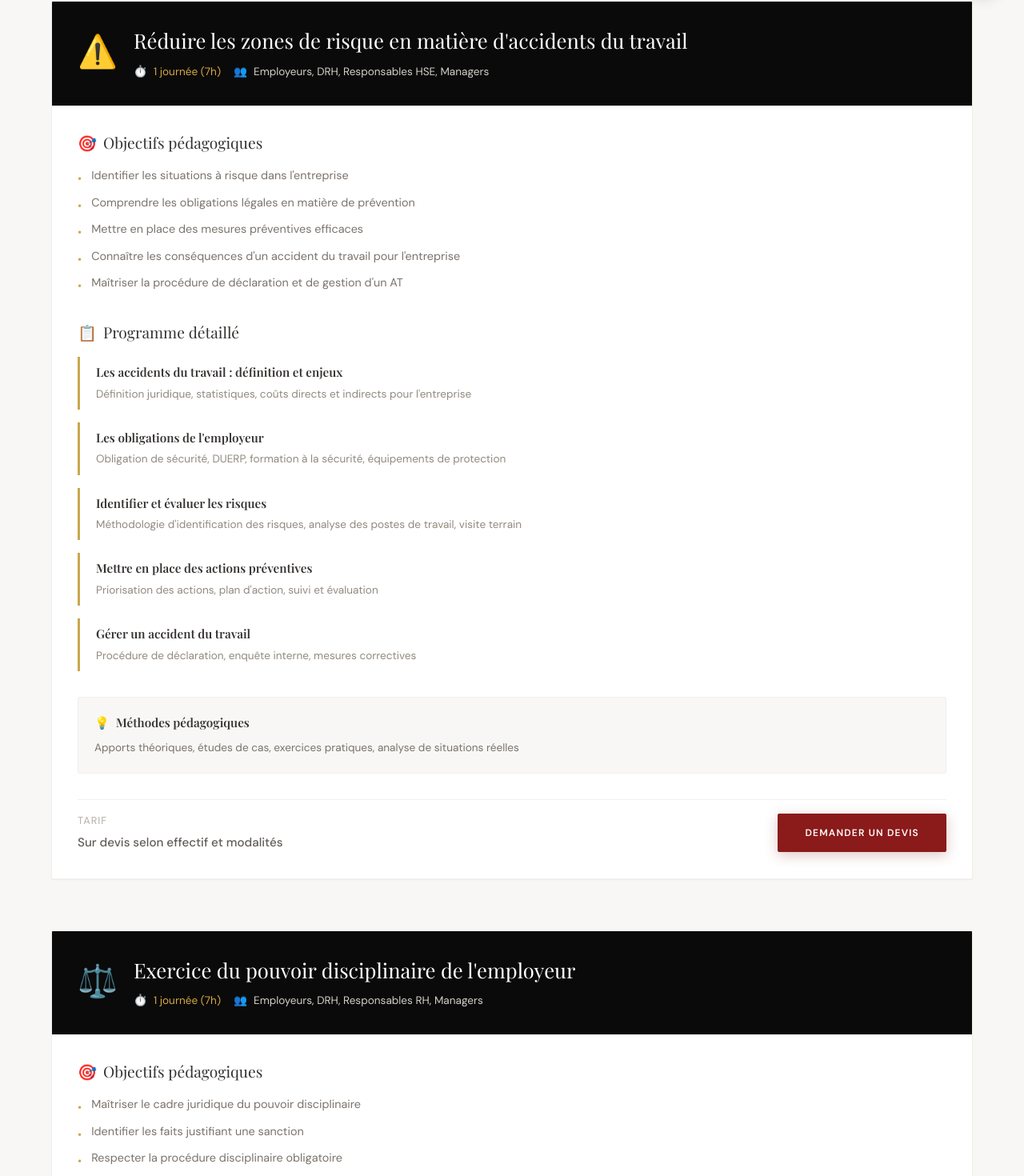
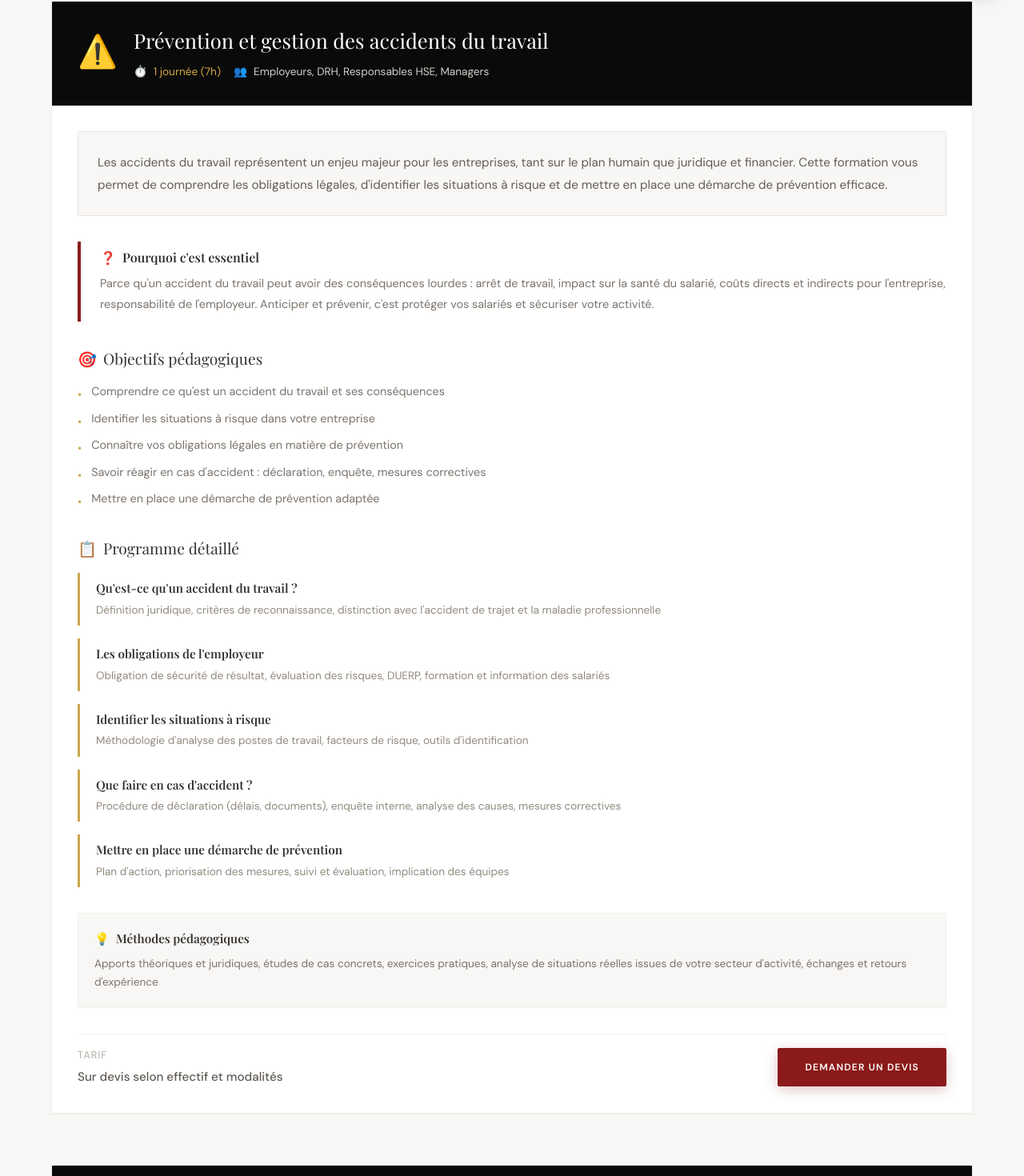
Before and after one commit to Shahil-AppDev/Loubna, a Next.js app: page /formations in a window 1280 px wide. Shown: the part 782-2252 px from the top of the page at 80% size. Built offline with nearby package versions, Linux system fonts and the light colour scheme.

Commit message:
feat(formations): refonte complète contenu selon PDF - ajout intro, pourquoi essentiel, objectifs et méthodes détaillées pour les 2 formations

```diff
--- a/src/app/formations/page.tsx
+++ b/src/app/formations/page.tsx
@@ -17,77 +17,81 @@ const FORMATIONS = [
   {
     id: "accidents-travail",
     icon: "⚠️",
-    title: "Réduire les zones de risque en matière d'accidents du travail",
+    title: "Prévention et gestion des accidents du travail",
     duration: "1 journée (7h)",
     public: "Employeurs, DRH, Responsables HSE, Managers",
+    intro: "Les accidents du travail représentent un enjeu majeur pour les entreprises, tant sur le plan humain que juridique et financier. Cette formation vous permet de comprendre les obligations légales, d'identifier les situations à risque et de mettre en place une démarche de prévention efficace.",
+    pourquoi: "Parce qu'un accident du travail peut avoir des conséquences lourdes : arrêt de travail, impact sur la santé du salarié, coûts directs et indirects pour l'entreprise, responsabilité de l'employeur. Anticiper et prévenir, c'est protéger vos salariés et sécuriser votre activité.",
     objectifs: [
-      "Identifier les situations à risque dans l'entreprise",
-      "Comprendre les obligations légales en matière de prévention",
-      "Mettre en place des mesures préventives efficaces",
-      "Connaître les conséquences d'un accident du travail pour l'entreprise",
-      "Maîtriser la procédure de déclaration et de gestion d'un AT"
+      "Comprendre ce qu'est un accident du travail et ses conséquences",
+      "Identifier les situations à risque dans votre entreprise",
+      "Connaître vos obligations légales en matière de prévention",
+      "Savoir réagir en cas d'accident : déclaration, enquête, mesures correctives",
+      "Mettre en place une démarche de prévention adaptée"
     ],
     programme: [
       {
-        titre: "Les accidents du travail : définition et enjeux",
-        contenu: "Définition juridique, statistiques, coûts directs et indirects pour l'entreprise"
+        titre: "Qu'est-ce qu'un accident du travail ?",
+        contenu: "Définition juridique, critères de reconnaissance, distinction avec l'accident de trajet et la maladie professionnelle"
       },
       {
         titre: "Les obligations de l'employeur",
-        contenu: "Obligation de sécurité, DUERP, formation à la sécurité, équipements de protection"
+        contenu: "Obligation de sécurité de résultat, évaluation des risques, DUERP, formation et information des salariés"
       },
       {
-        titre: "Identifier et évaluer les risques",
-        contenu: "Méthodologie d'identification des risques, analyse des postes de travail, visite terrain"
+        titre: "Identifier les situations à risque",
+        contenu: "Méthodologie d'analyse des postes de travail, facteurs de risque, outils d'identification"
       },
       {
-        titre: "Mettre en place des actions préventives",
-        contenu: "Priorisation des actions, plan d'action, suivi et évaluation"
+        titre: "Que faire en cas d'accident ?",
+        contenu: "Procédure de déclaration (délais, documents), enquête interne, analyse des causes, mesures correctives"
       },
       {
-        titre: "Gérer un accident du travail",
-        contenu: "Procédure de déclaration, enquête interne, mesures correctives"
+        titre: "Mettre en place une démarche de prévention",
+        contenu: "Plan d'action, priorisation des mesures, suivi et évaluation, implication des équipes"
       }
     ],
-    methodes: "Apports théoriques, études de cas, exercices pratiques, analyse de situations réelles",
+    methodes: "Apports théoriques et juridiques, études de cas concrets, exercices pratiques, analyse de situations réelles issues de votre secteur d'activité, échanges et retours d'expérience",
     tarif: "Sur devis selon effectif et modalités"
   },
   {
     id: "pouvoir-disciplinaire",
     icon: "⚖️",
-    title: "Exercice du pouvoir disciplinaire de l'employeur",
+    title: "Gestion des procédures disciplinaires",
     duration: "1 journée (7h)",
     public: "Employeurs, DRH, Responsables RH, Managers",
+    intro: "Gérer une procédure disciplinaire nécessite de maîtriser le cadre juridique, de respecter des étapes précises et de sécuriser chaque décision. Une erreur peut fragiliser la sanction et exposer l'entreprise à un contentieux. Cette formation vous donne les clés pour agir avec rigueur et sécurité.",
+    pourquoi: "Parce qu'une procédure mal menée peut être annulée, même si les faits reprochés sont avérés. Parce que chaque étape compte : qualification des faits, respect des délais, proportionnalité de la sanction. Sécuriser vos décisions, c'est éviter les erreurs et limiter les risques contentieux.",
     objectifs: [
       "Maîtriser le cadre juridique du pouvoir disciplinaire",
-      "Identifier les faits justifiant une sanction",
+      "Savoir qualifier les faits et choisir la sanction appropriée",
       "Respecter la procédure disciplinaire obligatoire",
-      "Choisir la sanction appropriée et proportionnée",
-      "Sécuriser juridiquement les décisions disciplinaires"
+      "Rédiger les documents (convocation, notification) de manière sécurisée",
+      "Anticiper les risques contentieux et sécuriser vos décisions"
     ],
     programme: [
       {
         titre: "Le cadre juridique du pouvoir disciplinaire",
-        contenu: "Définition, fondements légaux, règlement intérieur, échelle des sanctions"
+        contenu: "Définition de la faute, fondements légaux, règlement intérieur, échelle des sanctions, sanctions interdites"
       },
       {
-        titre: "Les faits justifiant une sanction",
-        contenu: "Faute professionnelle, manquement aux obligations, distinction faute/insuffisance professionnelle"
+        titre: "Qualifier les faits",
+        contenu: "Distinction faute / insuffisance professionnelle, gravité de la faute, éléments de preuve, prescription"
       },
       {
         titre: "La procédure disciplinaire obligatoire",
-        contenu: "Convocation à entretien préalable, délais, notification de la sanction, prescription"
+        contenu: "Convocation à entretien préalable (forme, délais, contenu), déroulement de l'entretien, notification de la sanction, délais à respecter"
       },
       {
-        titre: "Le choix de la sanction",
-        contenu: "Proportionnalité, non-discrimination, principe du non bis in idem, sanctions interdites"
+        titre: "Choisir la sanction",
+        contenu: "Proportionnalité, non-discrimination, principe du non bis in idem, gradation des sanctions"
       },
       {
-        titre: "Les risques juridiques et contentieux",
-        contenu: "Contestation de la sanction, annulation, dommages et intérêts, sécurisation des procédures"
+        titre: "Sécuriser la procédure et anticiper les risques",
+        contenu: "Erreurs fréquentes à éviter, contestation de la sanction, contentieux prud'homal, rédaction sécurisée des documents"
       }
     ],
-    methodes: "Apports juridiques, cas pratiques, rédaction de documents, jeux de rôle (entretien préalable)",
+    methodes: "Apports juridiques, cas pratiques et mises en situation, rédaction de documents (convocation, notification), jeux de rôle (simulation d'entretien préalable), analyse de jurisprudence récente",
     tarif: "Sur devis selon effectif et modalités"
   }
 ];
@@ -161,6 +165,24 @@ export default function FormationsPage() {
 
                 {/* Content */}
                 <div className="p-8 space-y-8">
+                  {/* Introduction */}
+                  <div className="bg-encre-50 border border-encre-200 rounded-sm p-6">
+                    <p className="text-[0.95rem] text-encre-700 leading-[1.85]">
+                      {formation.intro}
+                    </p>
+                  </div>
+
+                  {/* Pourquoi c'est essentiel */}
+                  <div className="border-l-[4px] border-l-rouge-800 pl-6 py-2">
+                    <h4 className="font-semibold text-[1rem] text-encre-800 mb-2 flex items-center gap-2">
+                      <span>❓</span>
+                      Pourquoi c&apos;est essentiel
+                    </h4>
+                    <p className="text-[0.9rem] text-encre-600 leading-[1.8]">
+                      {formation.pourquoi}
+                    </p>
+                  </div>
+
                   {/* Objectifs */}
                   <div>
                     <h3 className="font-serif text-[1.2rem] text-encre-800 mb-4 flex items-center gap-2">
```
